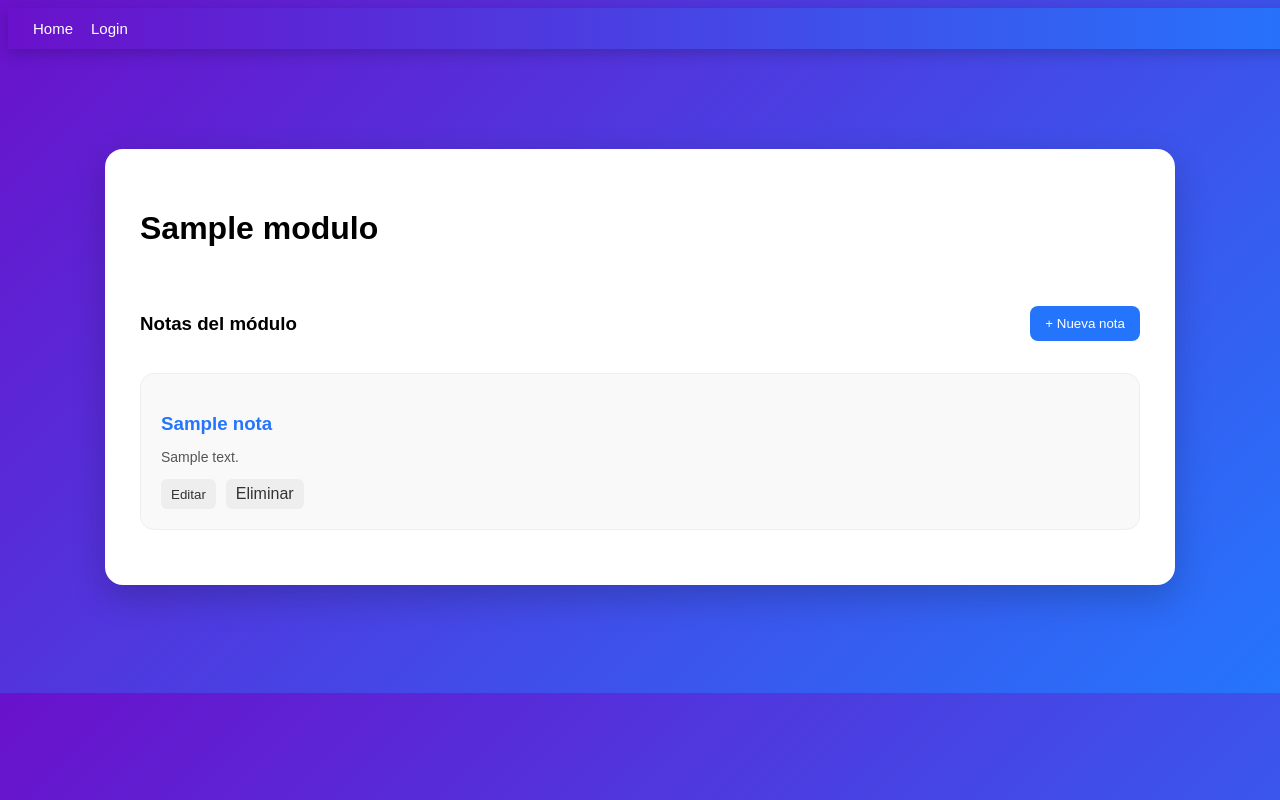
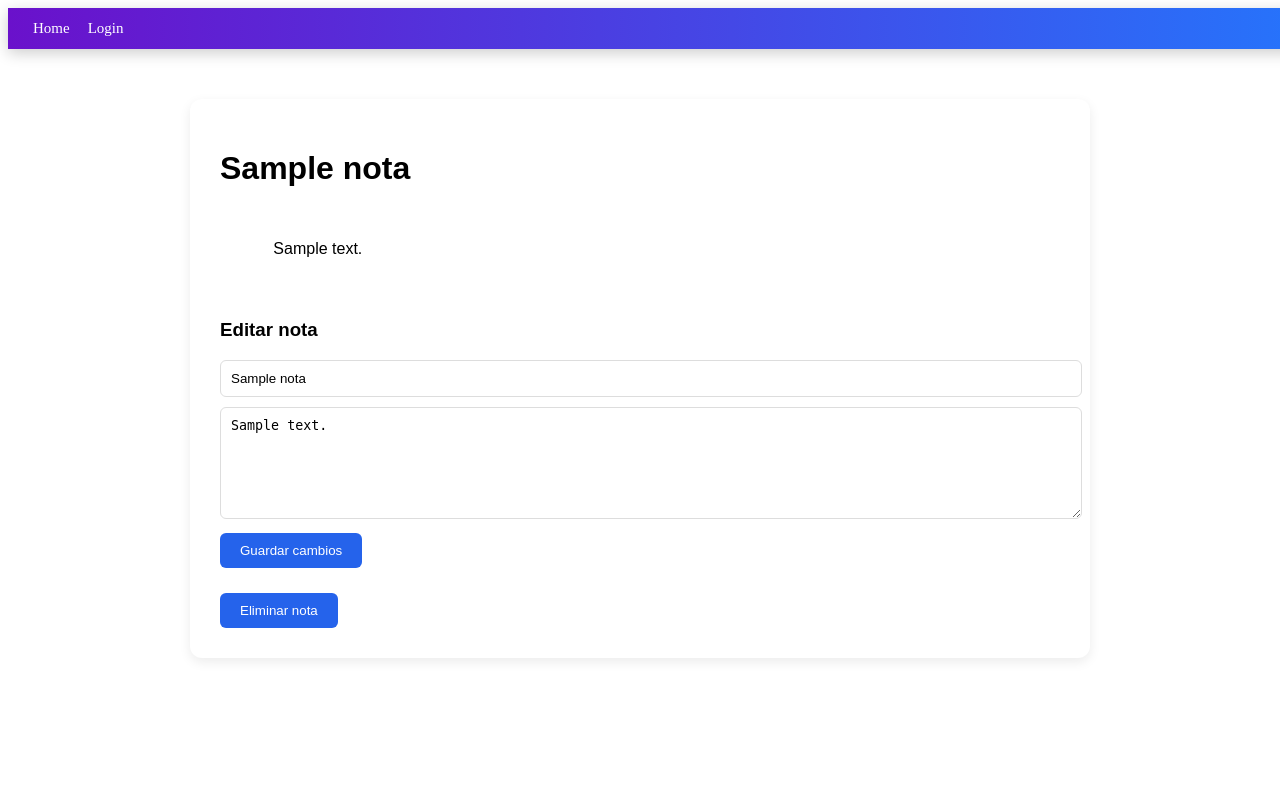
Before and after one commit to TotiManuel/JMM, a Flask app: template templates/nota.html in a window 1280 px wide; the page is wider, and only the part inside the window is pictured. Run offline with Flask 3, Linux system fonts and the light colour scheme; the template is opened without the code that fills it: values that come from a table or form of the project are taken from there, others are empty; tables that the repository leaves empty hold one stand-in row (values such as "Sample post"); parts of the project's set-up code (start-up, migrations or seed data) failed here and were passed over.

Commit message:
Fix nota

```diff
--- a/templates/nota.html
+++ b/templates/nota.html
@@ -4,218 +4,104 @@
 
 <style>
 
-body{
-background: linear-gradient(135deg,#6a11cb,#2575fc);
-font-family: Arial, sans-serif;
+.nota-container{
+    max-width:900px;
+    margin:auto;
+    padding:30px 20px;
 }
 
-.seccion-container{
-max-width:1000px;
-margin:80px auto;
+.nota-card{
     background:white;
-padding:40px 35px;
-border-radius:18px;
-box-shadow:0 12px 35px rgba(0,0,0,0.2);
-animation:fadeIn 0.8s ease;
+    border-radius:12px;
+    padding:30px;
+    box-shadow:0 4px 12px rgba(0,0,0,0.08);
 }
 
-.header-seccion{
-display:flex;
-justify-content:space-between;
-align-items:center;
-margin-bottom:25px;
-}
-
-.notas-header{
-display:flex;
-justify-content:space-between;
-align-items:center;
+.nota-card h1{
     margin-bottom:20px;
 }
 
-.notas-header button{
-background:#2575fc;
+.nota-contenido{
+    line-height:1.7;
+    white-space:pre-wrap;
+}
+
+.nota-editar{
+    margin-top:30px;
+}
+
+.nota-editar input,
+.nota-editar textarea{
+    width:100%;
+    padding:10px;
+    margin-bottom:10px;
+    border:1px solid #ddd;
+    border-radius:6px;
+}
+
+.nota-editar button{
+    padding:10px 20px;
+    border:none;
+    background:#2563eb;
     color:white;
-border:none;
-padding:10px 15px;
-border-radius:8px;
+    border-radius:6px;
     cursor:pointer;
 }
 
-.card-item{
-background:#f9f9f9;
-padding:20px;
-border-radius:14px;
-border:1px solid #eee;
-margin-bottom:15px;
-transition:0.25s;
-}
-
-.card-item:hover{
-transform:translateY(-3px);
-box-shadow:0 10px 25px rgba(0,0,0,0.15);
-}
-
-.card-item h3{
-color:#2575fc;
-margin-bottom:5px;
-}
-
-.card-item p{
-font-size:14px;
-color:#555;
-}
-
-.form-nota,
-.form-editar{
-margin-bottom:20px;
-}
-
-input, textarea{
-width:100%;
-padding:10px;
-margin-bottom:10px;
-border-radius:8px;
-border:1px solid #ddd;
-}
-
-textarea{
-min-height:100px;
-}
-
-.acciones{
-margin-top:10px;
-display:flex;
-gap:10px;
-}
-
-.acciones button,
-.acciones a{
-background:#eee;
-border:none;
-padding:6px 10px;
-border-radius:6px;
-cursor:pointer;
-text-decoration:none;
-color:#333;
-}
-
-.vacio{
-text-align:center;
-margin-top:30px;
-color:#777;
-}
-
-@keyframes fadeIn{
-from{
-opacity:0;
-transform:translateY(25px);
-}
-to{
-opacity:1;
-transform:translateY(0);
-}
+.eliminar{
+    margin-top:15px;
+    background:#dc2626;
 }
 
 </style>
 
 
-<div class="seccion-container">
+<div class="nota-container">
 
-<div class="header-seccion">
-<h1>{{ modulo.nombre }}</h1>
+    <div class="nota-card">
+
+        <h1>{{ nota.titulo }}</h1>
+
+        <div class="nota-contenido">
+            {{ nota.contenido }}
         </div>
 
-<div class="notas-header">
+        <div class="nota-editar">
 
-<h3>Notas del módulo</h3>
+            <h3>Editar nota</h3>
 
-<button onclick="mostrarFormularioNota()">+ Nueva nota</button>
+            <form method="POST" action="{{ url_for('notas.editar_nota', id=nota.id) }}">
 
-</div>
+                <input
+                    type="text"
+                    name="titulo"
+                    value="{{ nota.titulo }}"
+                >
 
+                <textarea
+                    name="contenido"
+                    rows="6"
+                >{{ nota.contenido }}</textarea>
 
-<div id="formNota" class="form-nota" style="display:none;">
-
-<form method="POST" action="/nota/crear/{{ modulo.codigo }}">
-
-<input type="text" name="titulo" placeholder="Título de la nota" required>
-
-<textarea name="contenido" placeholder="Contenido de la nota"></textarea>
-
-<button type="submit">Guardar</button>
+                <button type="submit">
+                    Guardar cambios
+                </button>
 
             </form>
 
-</div>
-
-
-{% for nota in notas %}
-
-<div class="card-item">
-
-<h3>{{ nota.titulo }}</h3>
-
-<p>{{ nota.contenido[:150] }}</p>
-
-<div class="acciones">
-
-<button onclick="toggleEditarNota({{ nota.id }})">Editar</button>
-
-<a href="/nota/eliminar/{{ nota.id }}">Eliminar</a>
-
-</div>
-
-
-<div id="editarNota{{ nota.id }}" class="form-editar" style="display:none;">
-
-<form method="POST" action="/nota/editar/{{ nota.id }}">
-
-<input type="text" name="titulo" value="{{ nota.titulo }}">
-
-<textarea name="contenido">{{ nota.contenido }}</textarea>
-
-<button type="submit">Guardar cambios</button>
-
+            <form
+                action="{{ url_for('notas.eliminar_nota', id=nota.id) }}"
+                style="margin-top:10px;"
+            >
+                <button class="eliminar">
+                    Eliminar nota
+                </button>
             </form>
 
         </div>
 
     </div>
 
-{% else %}
-
-<div class="vacio">
-<p>No hay notas todavía.</p>
 </div>
 
-{% endfor %}
-
-</div>
-
-
-<script>
-
-function mostrarFormularioNota(){
-    let form = document.getElementById("formNota")
-
-    if(form.style.display === "none"){
-        form.style.display = "block"
-    }else{
-        form.style.display = "none"
-    }
-}
-
-function toggleEditarNota(id){
-    let form = document.getElementById("editarNota"+id)
-
-    if(form.style.display === "none"){
-        form.style.display = "block"
-    }else{
-        form.style.display = "none"
-    }
-}
-
-</script>
-
 {% endblock %}
```
Also changed, not shown: routes/notas.py (+15 -14 lines). Lines whose indentation alone changed are shown as unchanged.
